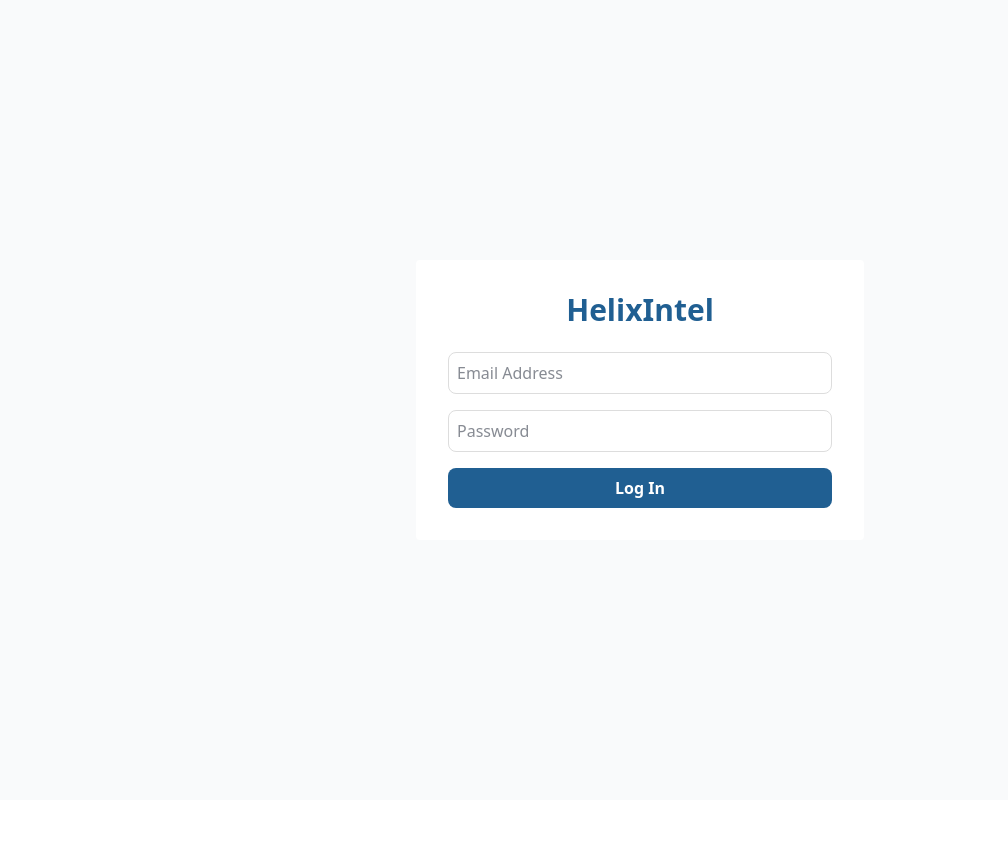
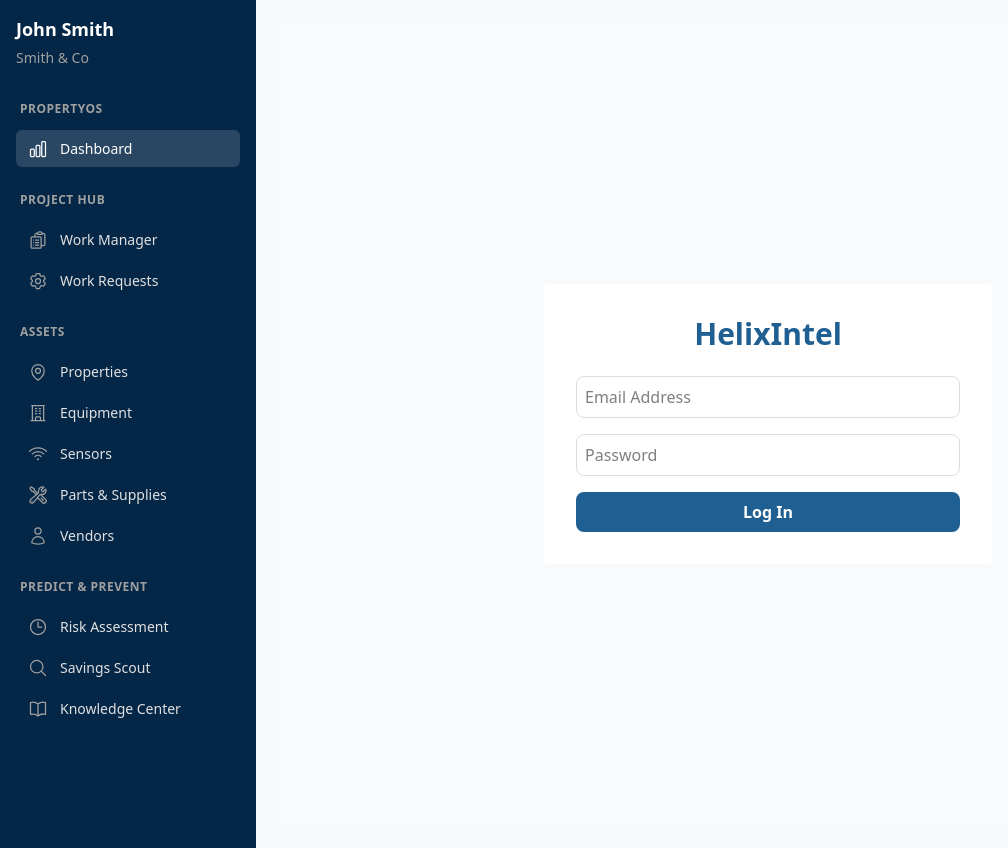
Before and after one commit to XiaobingHuang/cmms-app, a Vue app: page /login in a window 1280 px wide. Shown: the whole page, without its empty margins (0-1008 px from the left). Before the commit the page ends 800 px from the top, so only its background shows below. Built offline with nearby package versions, Linux system fonts and the light colour scheme.

Commit message:
applayout

```diff
--- a/src/App.vue
+++ b/src/App.vue
@@ -1,11 +1,11 @@
 <script setup lang="ts">
-
+import AppLayout from './components/AppLayout.vue';
 </script>
 
 <template>
-  <div class="min-h-screen bg-gray-50 text-gray-900">
+  <AppLayout>
     <router-view />
-  </div>
+  </AppLayout>
 </template>
 
 <style scoped>
--- /dev/null
+++ b/src/components/AppLayout.vue
@@ -0,0 +1,27 @@
+<script setup lang="ts">
+import SideBar from './SideBar.vue';
+</script>
+
+<template>
+  <div class="app-layout">
+    <SideBar />
+    <main class="main-content">
+      <slot />
+    </main>
+  </div>
+</template>
+
+<style scoped>
+.app-layout {
+  display: flex;
+  min-height: 100vh;
+  background-color: var(--color-bg-secondary);
+}
+
+.main-content {
+  flex: 1;
+  padding: 24px;
+  background-color: var(--color-bg-secondary);
+  overflow-y: auto;
+}
+</style>
--- a/src/components/SideBar.vue
+++ b/src/components/SideBar.vue
@@ -81,7 +81,6 @@
         <div class="user-name">{{ userName }}</div>
         <div class="company-info">
             <span class="company-name">{{ companyName }}</span>
-            <ChevronDownIcon class="chevron-icon" />
         </div>
     </div>
     <nav class="navigation">
--- a/src/views/DashboardView.vue
+++ b/src/views/DashboardView.vue
@@ -1,28 +1,17 @@
 <script setup lang="ts">
-import SideBar from '../components/SideBar.vue';
+// Dashboard content only - layout is handled by AppLayout
 </script>
 
 <template>
-    <div class="dashboard-container">
-        <SideBar />
-        <main class="main-content">
-            <h1 class="dashboard-title">Dashboard</h1>
-            <p class="dashboard-subtitle">Welcome to your dashboard!</p>
-        </main>
-    </div>
+  <div class="dashboard-content">
+    <h1 class="dashboard-title">Dashboard</h1>
+    <p class="dashboard-subtitle">Welcome to your dashboard!</p>
+  </div>
 </template>
 
 <style scoped>
-.dashboard-container {
-  display: flex;
-  min-height: 100vh;
-  background-color: var(--color-bg-secondary);
-}
-
-.main-content {
-  flex: 1;
-  padding: 24px;
-  background-color: var(--color-bg-secondary);
+.dashboard-content {
+  max-width: 1200px;
 }
 
 .dashboard-title {
```
